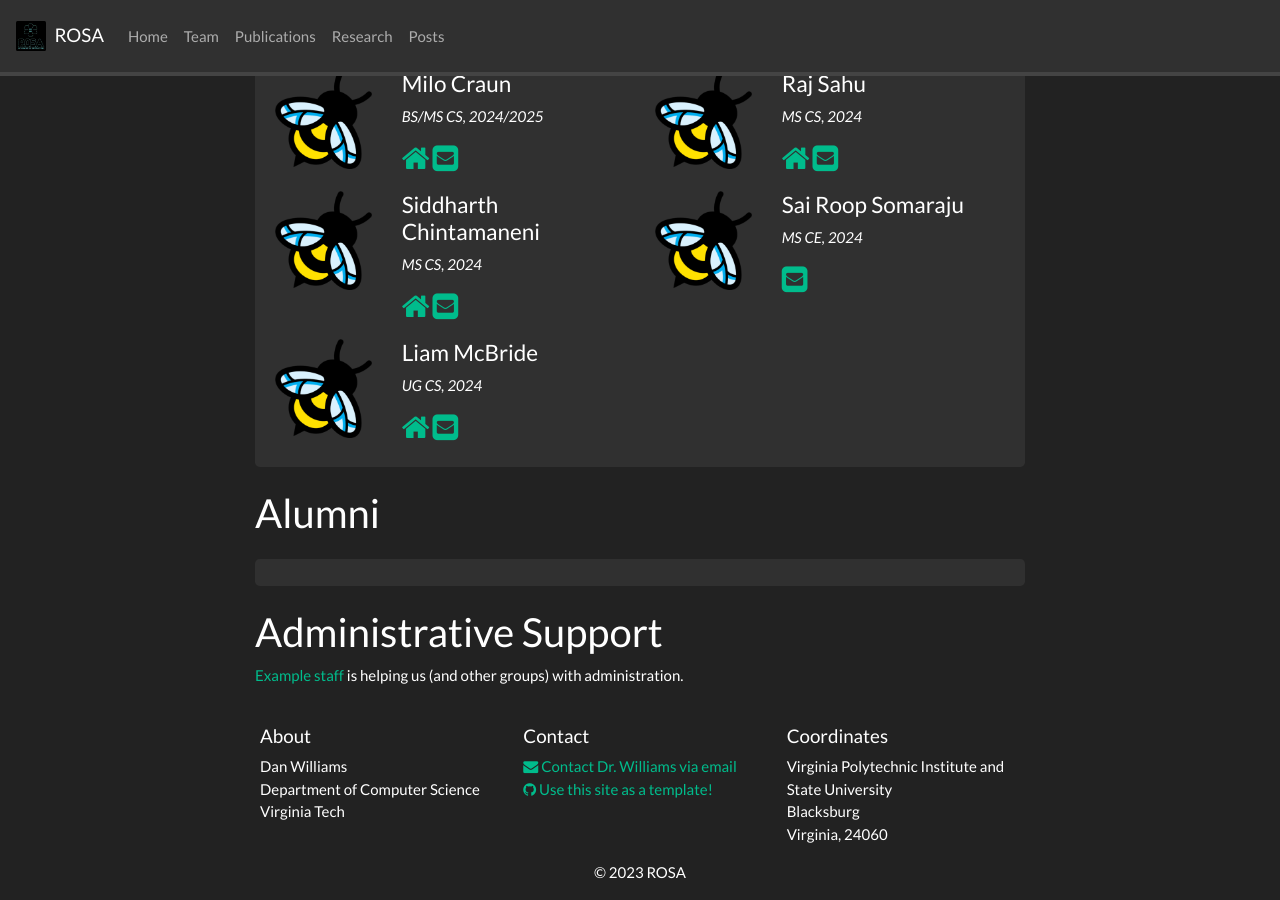
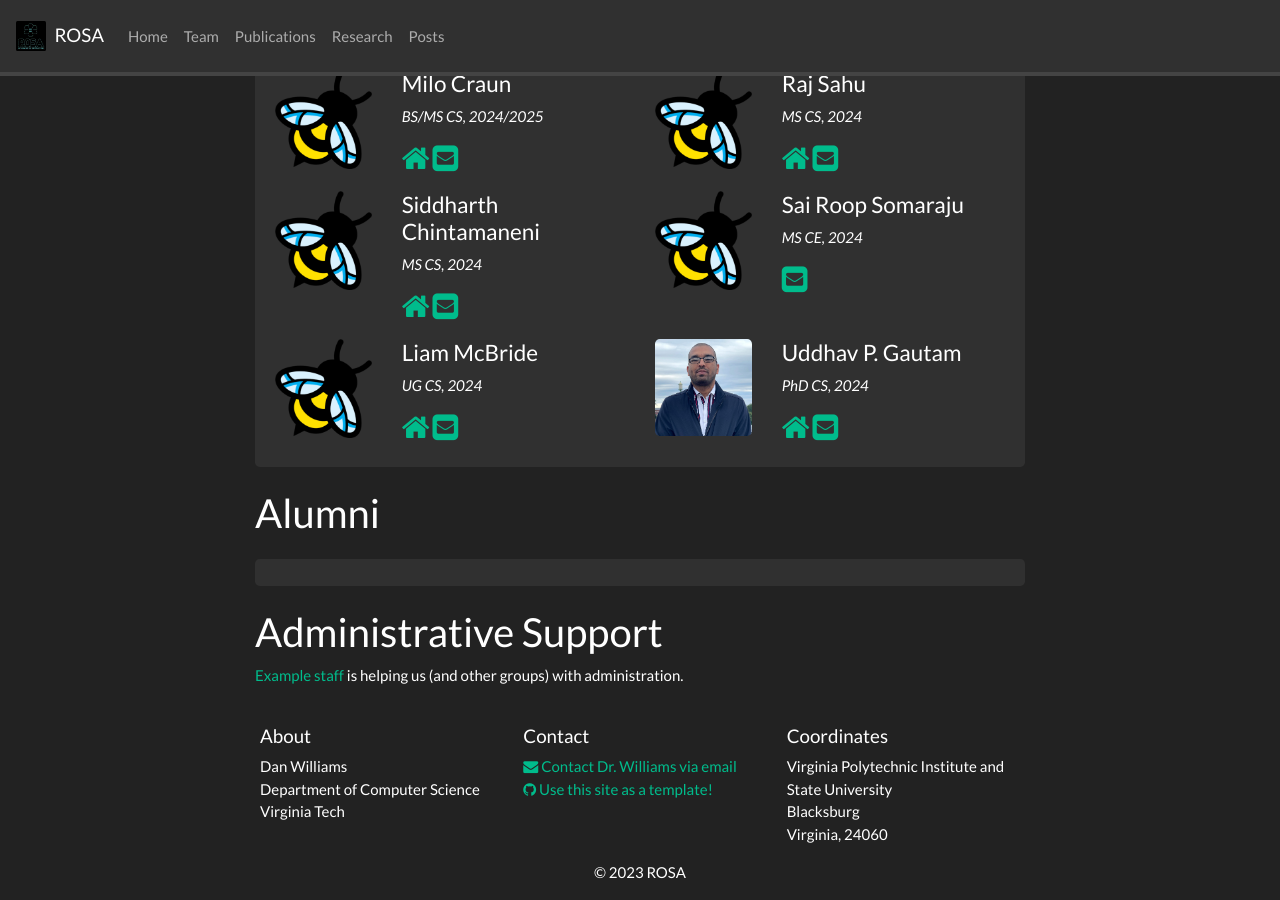
Before and after one commit to rosalab/rosalab.github.io, a Jekyll site: the page built from _pages/team.md, in a window 1280 px wide and 900 px high, scrolled down 512 px. Built offline with Jekyll 4.4.1, drawn with Linux system fonts in a browser that asks for light colours; nearby versions of some CDN libraries; a style sheet for code colours, icons or effects is not loaded.

Commit message:
added Uddhav P. Gautam as our team members

```diff
--- a/_data/team_members.yml
+++ b/_data/team_members.yml
@@ -27,6 +27,12 @@
   email: mailmcbride@vt.edu
   website: https://www.liam-mcbride.com
 
+- name: Uddhav P. Gautam
+  photo: UddhavGautam.jpg
+  info: PhD CS, 2024
+  email: upgautam@vt.edu
+  website: https://github.com/uddhavgautam3/uddhav_website
+
 #i- name: "This could be you !"
 #  photo: rock.jpg
 #  info: See <a href="www">openings</a> for more info
```
Also changed, not shown: images/UddhavGautam.jpg (added).
